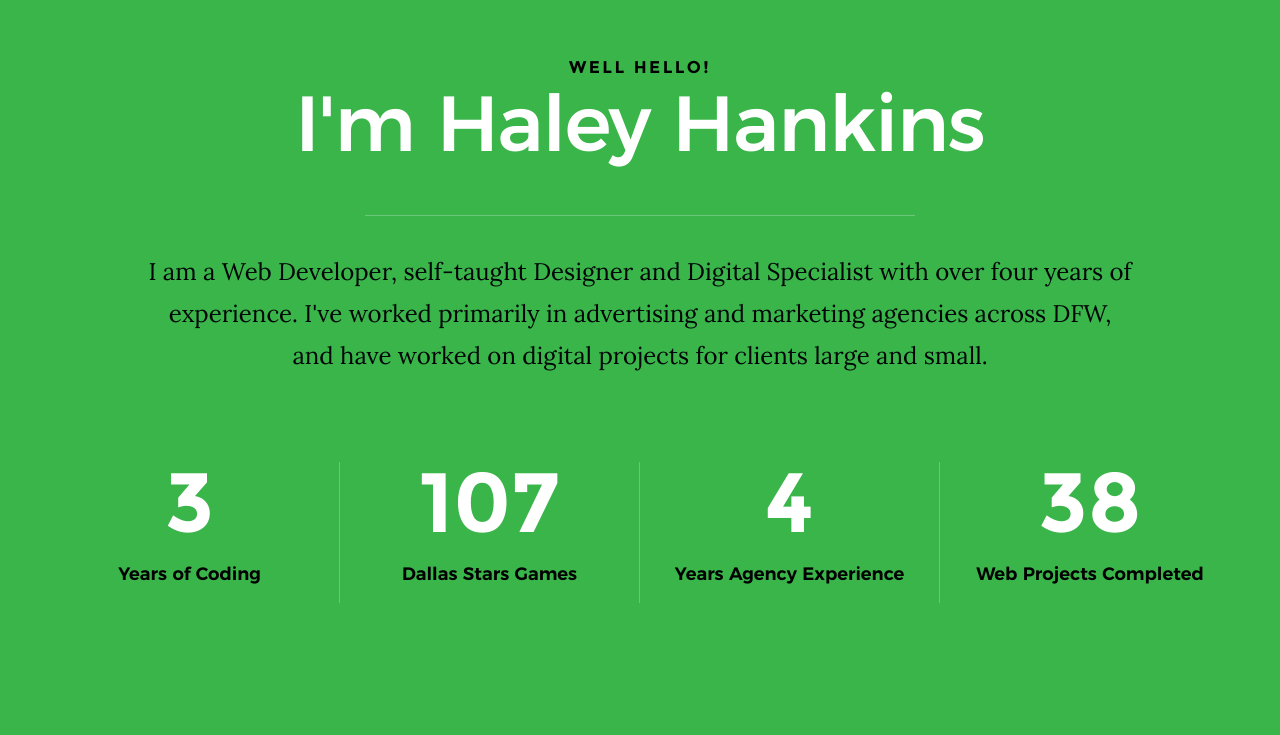
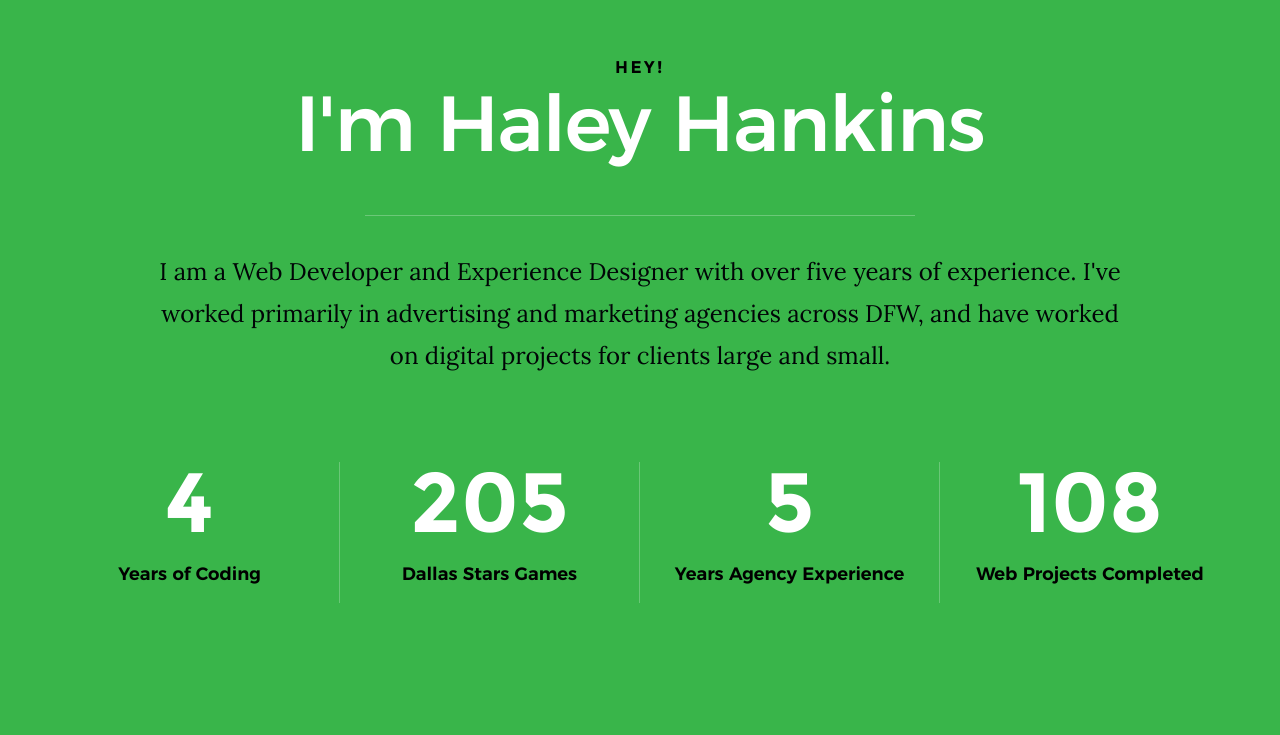
Before and after one commit to haleyjhankins/haleyhankinsweb, a plain HTML site: page index.html in a window 1280 px wide. Shown: the part 905-1640 px from the top of the page. Drawn offline with Linux system fonts and the light colour scheme; files whose address does not match are found by name.

Commit message:
profile updates

```diff
--- a/index.html
+++ b/index.html
@@ -151,7 +151,7 @@
         <a href="https://www.facebook.com/haleyjhankins"><i class="fa fa-facebook" aria-hidden="true"></i><span>Facebook</span></a>
       </li>
       <li>
-        <a href="https://twitter.com/haley_hankins"><i class="fa fa-twitter" aria-hidden="true"></i><span>Twiiter</span></a>
+        <a href="https://twitter.com/haley_hankins"><i class="fa fa-twitter" aria-hidden="true"></i><span>Twitter</span></a>
       </li>
       <li>
         <a href="https://www.instagram.com/thathaleyjane/"><i class="fa fa-instagram" aria-hidden="true"></i><span>Instagram</span></a>
@@ -174,7 +174,7 @@
 
     <div class="row section-header has-bottom-sep" data-aos="fade-up">
       <div class="col-full">
-        <h3 class="subhead subhead--dark">Well Hello!</h3>
+        <h3 class="subhead subhead--dark">Hey!</h3>
         <h1 class="display-1 display-1--light">I'm Haley Hankins</h1>
       </div>
     </div> <!-- end section-header -->
@@ -182,7 +182,7 @@
     <div class="row about-desc" data-aos="fade-up">
       <div class="col-full">
         <p>
-          I am a Web Developer, self-taught Designer and Digital Specialist with over four years of experience. I've worked primarily in advertising and marketing agencies across DFW, and have worked on digital projects for clients large and small.
+          I am a Web Developer and Experience Designer with over five years of experience. I've worked primarily in advertising and marketing agencies across DFW, and have worked on digital projects for clients large and small.
         </p>
       </div>
     </div> <!-- end about-desc -->
@@ -190,19 +190,19 @@
     <div class="row about-stats stats block-1-4 block-m-1-2 block-mob-full" data-aos="fade-up">
 
       <div class="col-block stats__col ">
-        <div class="stats__count">3</div>
+        <div class="stats__count">4</div>
         <h5>Years of Coding</h5>
       </div>
       <div class="col-block stats__col">
-        <div class="stats__count">107</div>
+        <div class="stats__count">205</div>
         <h5>Dallas Stars Games</h5>
       </div>
       <div class="col-block stats__col">
-        <div class="stats__count">4</div>
+        <div class="stats__count">5</div>
         <h5>Years Agency Experience</h5>
       </div>
       <div class="col-block stats__col">
-        <div class="stats__count">38</div>
+        <div class="stats__count">108</div>
         <h5>Web Projects Completed</h5>
       </div>
 
@@ -538,8 +538,8 @@
           <div class="cinfo">
             <h5>Where I Am</h5>
             <p>
-              Dallas, TX<br>
-              75219 US
+              Fort Worth, TX<br>
+              76132 US
             </p>
           </div>
 
```
